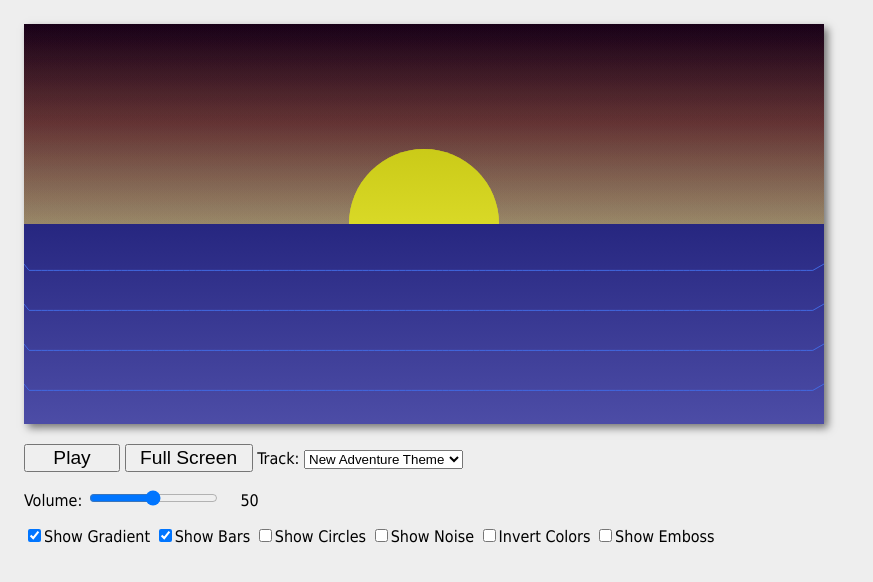
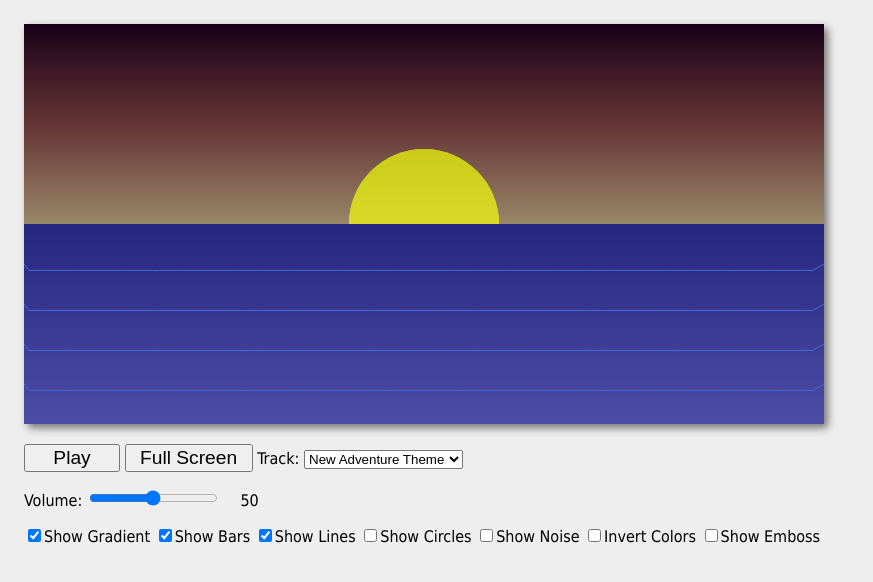
Before and after one commit to RayJayBae/WebAudio, a plain HTML site: page audioVIS/index.html in a window 1280 px wide. Shown: the whole page, without its empty margins (0-873 px from the left). Drawn offline with Linux system fonts and the light colour scheme.

Commit message:
Add files via upload

```diff
--- a/audioVIS/index.html
+++ b/audioVIS/index.html
@@ -30,6 +30,7 @@
 
         <span><input type="checkbox" id="gradientCB" checked><label for="gradientCB">Show Gradient</label></span>
         <span><input type="checkbox" id="barsCB" checked><label for="barsCB">Show Bars</label></span>
+        <span><input type="checkbox" id="linesCB" checked><label for="barsCB">Show Lines</label></span>
         <span><input type="checkbox" id="circlesCB"><label for="circlesCB">Show Circles</label></span>
         <!-- we'll use this 4th checkbox soon! -->
         <span><input type="checkbox" id="noiseCB"><label for="noiseCB">Show Noise</label></span>
```
